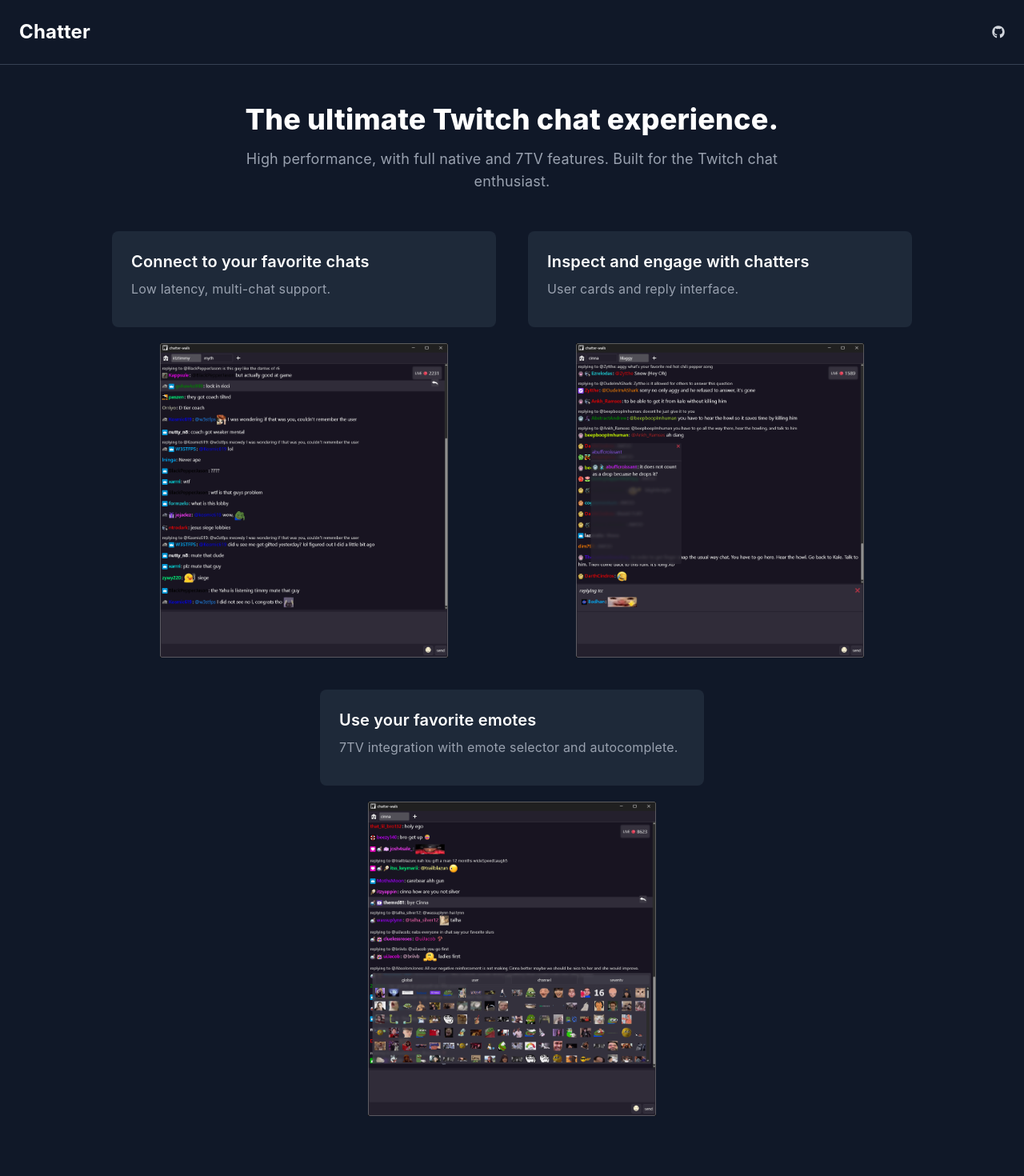
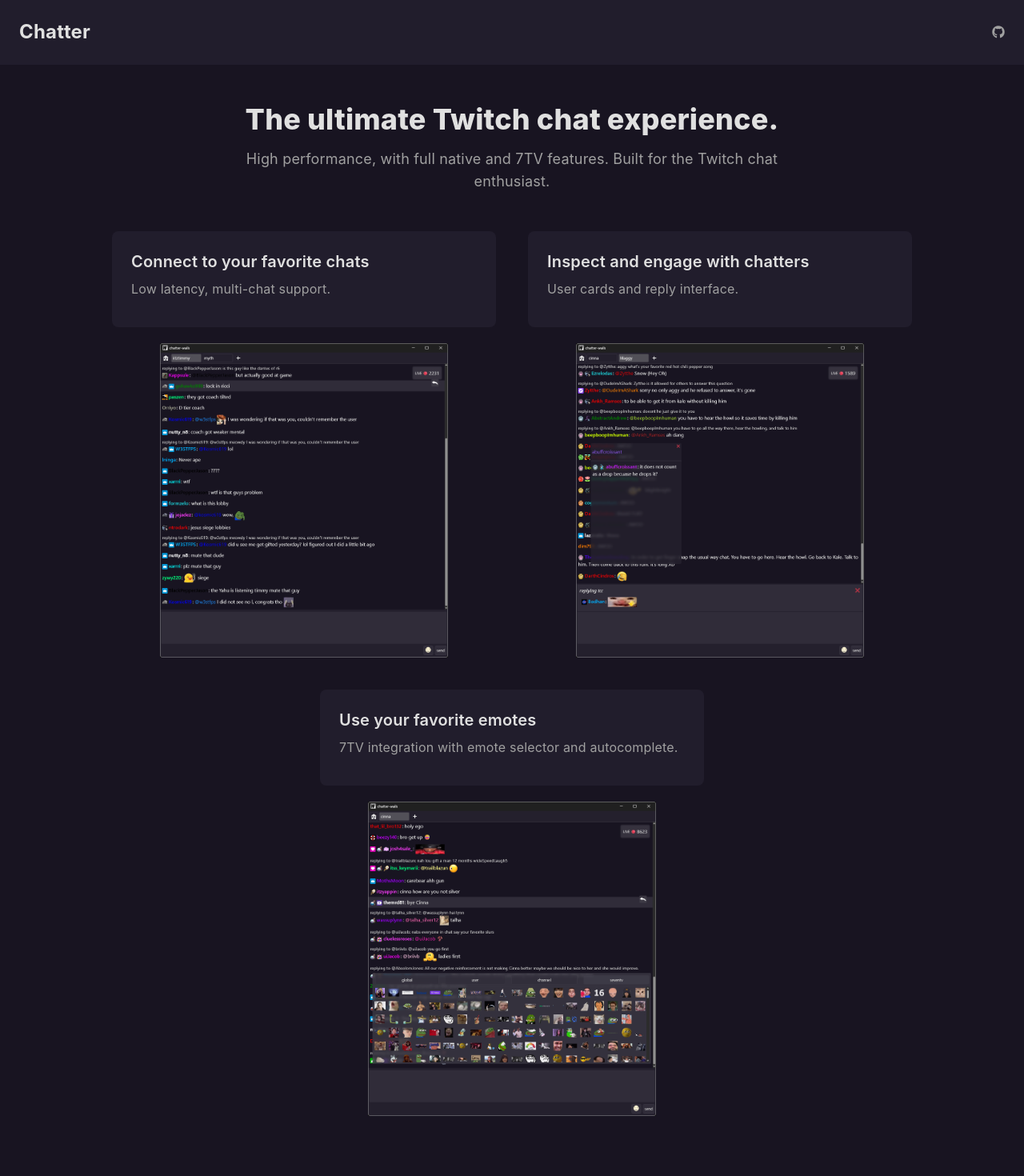
Before and after one commit to tscott12331/chatter-site, a React (Vite) app: page / in a window 1280 px wide. Shown: the top 1470 px of the page at 80% size. Built offline with nearby package versions, Linux system fonts and the light colour scheme.

Commit message:
style: change color pallete

```diff
--- a/index.html
+++ b/index.html
@@ -8,7 +8,7 @@
     <title>chatter-site</title>
   </head>
   <body>
-    <div id="root"></div>
+    <div id="root" class="min-h-screen"></div>
     <script type="module" src="/src/main.tsx"></script>
   </body>
 </html>
--- /dev/null
+++ b/src/components/footer.tsx
@@ -0,0 +1,12 @@
+export default function Footer() {
+    return (
+        <footer className="p-6 text-center text-chatter-text-secondary border-t border-chatter-surface bg-chatter-bg">
+            <div className="m-auto inline-flex gap-1">
+                <a href="https://github.com/tscott12331/chatter-wails">
+                    <i className="fa-brands fa-github"></i>
+                </a>
+            </div>
+            <p>Under construction...</p>
+        </footer>
+    )
+}
--- /dev/null
+++ b/src/components/header.tsx
@@ -0,0 +1,14 @@
+export default function Header() {
+    return (
+        <header className="p-6 flex justify-between items-center border-b border-chatter-surface bg-chatter-surface text-chatter-text-primary">
+            <h1 className="text-2xl font-bold">
+                <a href="/">Chatter</a>
+            </h1>
+            <nav>
+                <a href="https://github.com/tscott12331/chatter-wails" className="text-chatter-text-secondary hover:text-chatter-text-primary">
+                    <i className="fa-brands fa-github"></i>
+                </a>
+            </nav>
+        </header>
+    )
+}
--- a/src/index.css
+++ b/src/index.css
@@ -1,4 +1,12 @@
 @import "tailwindcss";
+
+@theme {
+  --color-chatter-bg: #181421;
+  --color-chatter-surface: #211d2c;
+  --color-chatter-text-primary: #e0e0e0;
+  --color-chatter-text-secondary: #a0a0a0;
+  --color-chatter-accent: #6366f1;
+}
 
 :root {
   letter-spacing: 0.18px;
--- a/src/pages/home.tsx
+++ b/src/pages/home.tsx
@@ -1,55 +1,37 @@
 export default function HomePage() {
     return (
-        <div className="min-h-screen bg-gray-900 text-white">
-            <header className="p-6 flex justify-between items-center border-b border-gray-700">
-                <h1 className="text-2xl font-bold">
-                    <a href="/">Chatter</a>
-                </h1>
-                <nav>
-                    <a href="https://github.com/tscott12331/chatter-wails" className="text-gray-300 hover:text-white">
-                        <i className="fa-brands fa-github"></i>
-                    </a>
-                </nav>
-            </header>
+        <div className="bg-chatter-bg text-chatter-text-primary">
             <main className="p-6 md:p-12">
                 <section className="text-center mb-12">
                     <h2 className="text-4xl font-extrabold mb-4">The ultimate Twitch chat experience.</h2>
-                    <p className="text-lg text-gray-400 m-auto max-w-2xl mx-auto">
+                    <p className="text-lg text-chatter-text-secondary m-auto max-w-2xl mx-auto">
                         High performance, with full native and 7TV features. Built for the Twitch chat enthusiast.
                     </p>
                 </section>
                 <section className="flex flex-wrap gap-10 justify-center mb-12">
                     <div className="min-w-70 max-w-120">
-                        <div className="bg-gray-800 p-6 rounded-lg h-30 mb-5">
+                        <div className="bg-chatter-surface p-6 rounded-lg h-30 mb-5">
                             <h3 className="text-xl font-semibold mb-2">Connect to your favorite chats</h3>
-                            <p className="text-gray-400">Low latency, multi-chat support.</p>
+                            <p className="text-chatter-text-secondary">Low latency, multi-chat support.</p>
                         </div>
                         <img src="/reg-chat.png" className="w-3/4 m-auto"/>
                     </div>
                     <div className="min-w-70 max-w-120">
-                        <div className="bg-gray-800 p-6 rounded-lg h-30 mb-5">
+                        <div className="bg-chatter-surface p-6 rounded-lg h-30 mb-5">
                             <h3 className="text-xl font-semibold mb-2">Inspect and engage with chatters</h3>
-                            <p className="text-gray-400">User cards and reply interface.</p>
+                            <p className="text-chatter-text-secondary">User cards and reply interface.</p>
                         </div>
                         <img src="/reply.png" className="w-3/4 m-auto"/>
                     </div>
                     <div className="min-w-70 max-w-120">
-                        <div className="bg-gray-800 p-6 rounded-lg h-30 mb-5">
+                        <div className="bg-chatter-surface p-6 rounded-lg h-30 mb-5">
                             <h3 className="text-xl font-semibold mb-2">Use your favorite emotes</h3>
-                            <p className="text-gray-400">7TV integration with emote selector and autocomplete.</p>
+                            <p className="text-chatter-text-secondary">7TV integration with emote selector and autocomplete.</p>
                         </div>
                         <img src="/open-emotes.png" className="w-3/4 m-auto"/>
                     </div>
                 </section>
             </main>
-            <footer className="p-6 text-center text-gray-500 border-t border-gray-700 mt-12">
-                <div className="m-auto inline-flex gap-1">
-                    <a href="https://github.com/tscott12331/chatter-wails">
-                        <i className="fa-brands fa-github"></i>
-                    </a>
-                </div>
-                <p>Under construction...</p>
-            </footer>
         </div>
     )
 }
--- a/src/pages/oauth_redirect.tsx
+++ b/src/pages/oauth_redirect.tsx
@@ -23,24 +23,24 @@
     };
 
     return (
-        <div className="min-h-screen bg-gray-900 text-white flex items-center justify-center p-4">
-            <div className="bg-gray-800 p-8 rounded-lg shadow-xl max-w-md w-full">
+        <div className="min-h-screen bg-chatter-bg text-chatter-text-primary flex items-center justify-center p-4">
+            <div className="bg-chatter-surface p-8 rounded-lg shadow-xl max-w-md w-full">
                 <h2 className="text-2xl font-bold mb-4 text-center">Authentication Successful</h2>
                 {accessToken ? (
                     <div className="space-y-4">
-                        <p className="text-gray-400 text-sm">Your access token:</p>
-                        <div className="bg-gray-900 p-4 rounded font-mono text-sm break-all border border-gray-700">
+                        <p className="text-chatter-text-secondary text-sm">Your access token:</p>
+                        <div className="bg-chatter-bg p-4 rounded font-mono text-sm break-all border border-chatter-surface">
                             {accessToken}
                         </div>
                         <button
                             onClick={copyToClipboard}
-                            className={`w-full py-2 px-4 rounded font-semibold transition ${copied ? 'bg-green-600' : 'bg-blue-600 hover:bg-blue-700'}`}
+                            className={`w-full py-2 px-4 rounded font-semibold transition ${copied ? 'bg-green-600' : 'bg-chatter-accent hover:opacity-90'}`}
                         >
                             {copied ? 'Copied!' : 'Copy to Clipboard'}
                         </button>
                     </div>
                 ) : (
-                    <p className="text-center text-gray-400">Processing authentication...</p>
+                    <p className="text-center text-chatter-text-secondary">Processing authentication...</p>
                 )}
             </div>
         </div>
--- a/src/router.tsx
+++ b/src/router.tsx
@@ -1,14 +1,18 @@
 import { BrowserRouter, Route, Routes } from "react-router";
 import HomePage from "./pages/home";
 import OauthRedirectPage from "./pages/oauth_redirect";
+import Header from "./components/header";
+import Footer from "./components/footer";
 
 export default function PageRouter() {
     return (
         <BrowserRouter>
+            <Header />
             <Routes>
                 <Route path='/' element={<HomePage />} />
                 <Route path='/oauth-redirect' element={<OauthRedirectPage />} />
             </Routes>
+            <Footer />
         </BrowserRouter>
     )
 }
```
